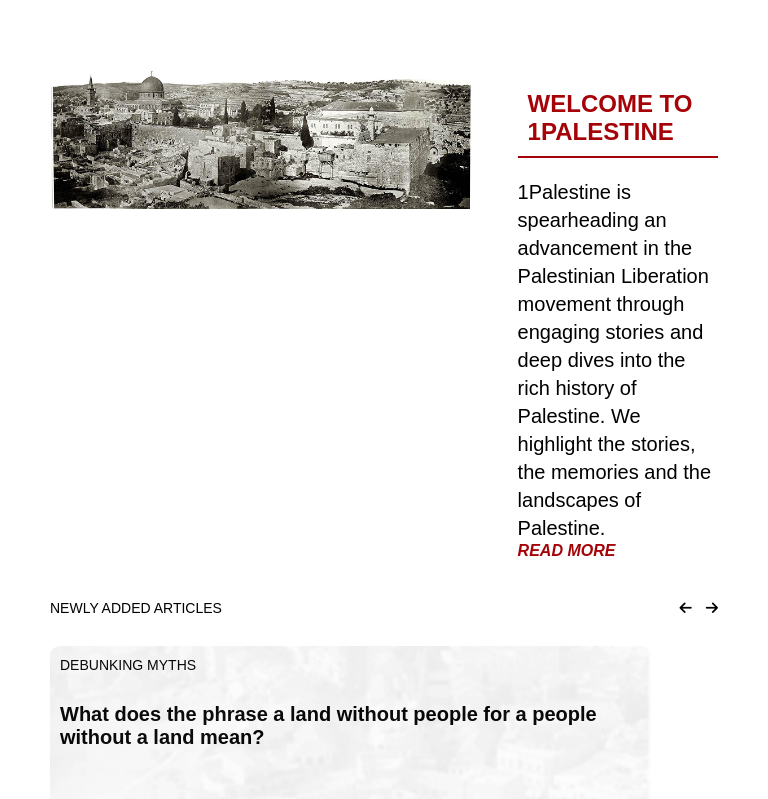
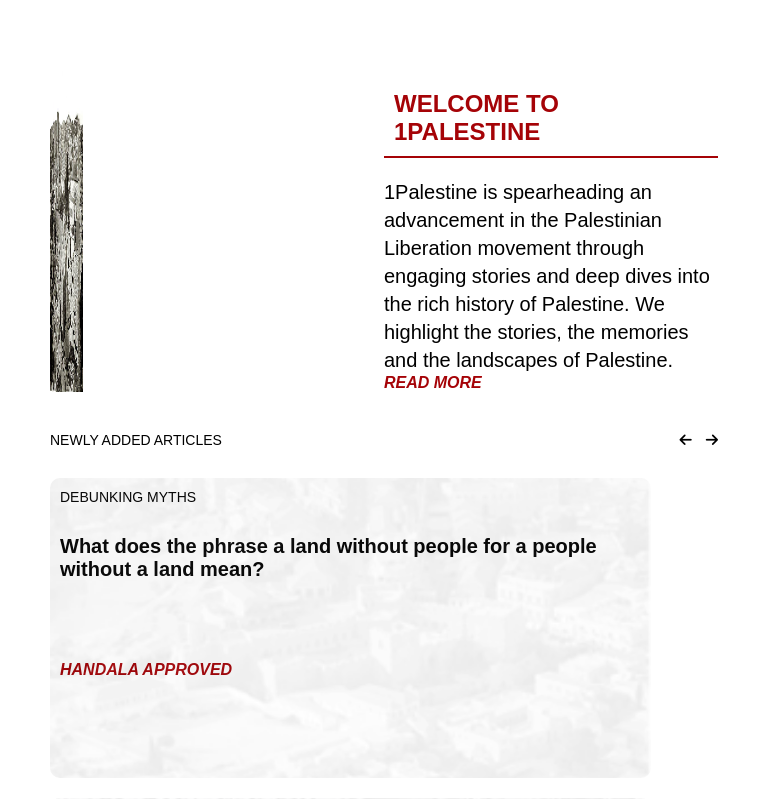
Before and after one commit to 1PalestineTech/rp_web_project, a Flask app: page / in a window 768 px wide. Shown: the part 233-1032 px from the top of the page. Run offline with Flask 3, Linux system fonts and the light colour scheme; some libraries are stand-ins or nearby versions.

Commit message:
new design footer and navbar

```diff
--- a/static/css/footer.css
+++ b/static/css/footer.css
@@ -1,18 +1,12 @@
-
-
-
 .footer{
  background-color:#A50307;
  color:white;
-
-
-  padding:45px;
+padding:45px;
 }
 
 .mission{
   width:55%;
   min-width:350px;
-  row-gap:20px;
 }
 
 .line{
@@ -36,7 +30,4 @@
     padding-top:30px;
      border-top:white solid 2px;
   }
-  /*.w-300{
-    width:25%;
-  }*/
 }
--- a/static/css/nav.css
+++ b/static/css/nav.css
@@ -1,17 +1,3 @@
-/* --- General Styles (No Change) --- */
-* {
-  font-family: 'Rubik', sans-serif;
-  margin: 0;
-  padding: 0;
-  box-sizing: border-box;
-}
-
-a, a:visited, a:active {
-  text-decoration: none;
-  cursor: pointer;
-
-}
-
 
 /* --- Navigation Bar (No Change) --- */
 .nav {
--- a/static/css/responsive.css
+++ b/static/css/responsive.css
@@ -2,7 +2,12 @@
 
 }
 @media screen and (max-width: 980px) and (min-width: 641px){
-
+      .hero_image{
+        width:100%;
+    }
+    .hero_description{
+        width:100%;
+    }
 }
 @media screen and (max-width: 1200px) and (min-width: 981px){
 
--- a/static/css/styles.css
+++ b/static/css/styles.css
@@ -5,13 +5,18 @@
   box-sizing: border-box;
 
 }
+
 html,body {
     height:100%;
 }
 img,span{
   display:inline-block;
 }
+a, a:visited, a:active {
+  text-decoration: none;
+  cursor: pointer;
 
+}
 /* margin */
 .m-5{
   margin: 5px;
--- a/templates/index.html
+++ b/templates/index.html
@@ -1,10 +1,26 @@
 {% extends "layout.html" %}
 {% block content %}
 
+
+
+
+
+
+
+
+
+
+
+
+
+
+
+
+
 <div class="flex_column m-50 row-gap-40">
     <div class="flex_row">
-      <div class="w-70"><img class="w-90" src="/static/Images/hero_image.png"></div>
-      <div class="w-30 flex_column jc_spaceb mt-30">
+      <div class="hero_image"><img class="w-10 h-100" src="/static/Images/hero_image.png"></div>
+      <div class="hero_description flex_column jc_spaceb mt-30">
         <div>
           <h2 class="hero_title">WELCOME TO 1PALESTINE</h2>
           <p class="hero_p font-20">1Palestine is spearheading an advancement in the Palestinian Liberation movement through engaging stories and deep dives into the rich history of Palestine. We highlight the stories, the memories and the landscapes of Palestine.</p>
--- a/templates/layout.html
+++ b/templates/layout.html
@@ -15,6 +15,7 @@
     <link rel="stylesheet" href="/static/css/nav.css">
     <link rel="stylesheet" href="/static/css/footer.css">
      <link rel="stylesheet" href="https://cdnjs.cloudflare.com/ajax/libs/font-awesome/6.4.0/css/all.min.css">
+     <link rel="stylesheet" href="/static/css/responsive.css">
     <link rel="stylesheet" href="/static/css/homepage.css">
 
     <title>1Palestine</title>
@@ -47,7 +48,7 @@
     {% block content %}{% endblock %}
 <footer class="footer flex_column">
   <div class="flex_row flex_wrap mb-20 jc_spaceb">
-    <div class="mission flex_column">
+    <div class="mission flex_column row-gap-20">
       <div>
         <img class="footer_logo" height="150px" src="/static/Images/white_logo.png" alt="1Palestine Logo">
       </div>
```
